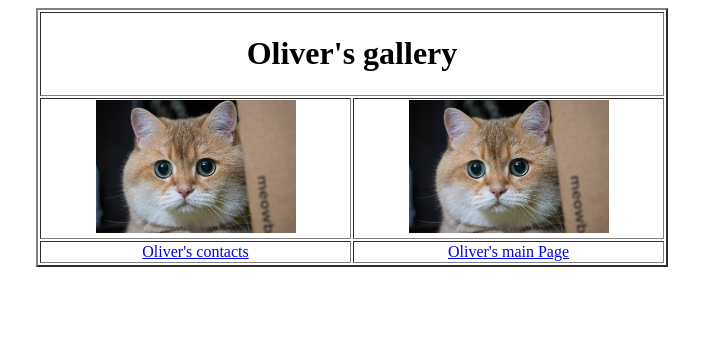
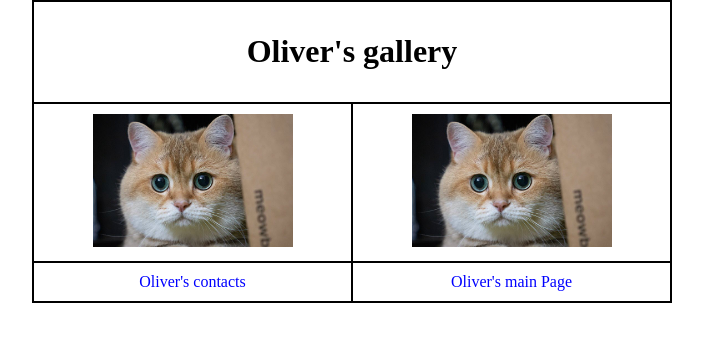
Before and after one commit to Mykhaylovskyy/HTML, a plain HTML site: page HW_21_1/pages/gallery.html in a window 1280 px wide. Shown: the whole page, without its empty margins (288-991 px from the left). Drawn offline with Linux system fonts and the light colour scheme.

Commit message:
Adding css-file and css styles to elements site

```diff
--- a/HW_21_1/pages/gallery.html
+++ b/HW_21_1/pages/gallery.html
@@ -3,32 +3,32 @@
     <head>
         <meta charset="UTF-8" />
         <title>Oliver's gallery</title>
+        <link rel="stylesheet" href="../style.css">
     </head>
     <body>
-        <center>
-        <table border='2' style = 'width:50%'>
+        <table>
             <tr>
-                <th colspan="2">
-                    <center><h1>Oliver's gallery</h1></center>
-                </th>
-            </tr>
-            <tr>
-                <td style = 'width:50%'>
-                    <center><img src="../photo/photo_main.jpg" width="200"></center>
-                </td>
-                <td>
-                    <center><img src="../photo/photo_main.jpg" width="200"></center>
+                <td class="td_center" colspan="2">
+                    <h1>Oliver's gallery</h1>
                 </td>
             </tr>
             <tr>
-                <td style = 'width:50%'>
-                    <center><a href ="../pages/contact.html" alt = "Oliver's contacts">Oliver's contacts</a></center>
+                <td class="td_center_50" style = 'width:50%'>
+                    <img src="../photo/photo_main.jpg" width="200">
                 </td>
-                <td>
-                    <center><a href ="../index.html" alt = "Oliver's gallery">Oliver's main Page</a></center>
+                <td class="td_center_50">
+                    <img src="../photo/photo_main.jpg" width="200">
+                </td>
+            </tr>
+            <tr>
+                <td class="td_center_50">
+                    <a href ="../pages/contact.html" alt = "Oliver's contacts">Oliver's contacts</a>
+                </td>
+                <td class="td_center_50">
+                    <a href ="../index.html" alt = "Oliver's gallery">Oliver's main Page</a>
                 </td>
             </tr>
         </table>
-        </center>
+
     </body>
 </html>
--- /dev/null
+++ b/HW_21_1/style.css
@@ -0,0 +1,35 @@
+body {
+        margin: 0;
+        display: flex;
+        justify-content: center;
+      }
+table {
+        border: 2px solid black;
+        border-collapse: collapse;
+        width:50%
+    }
+td  {
+        border: 2px solid black;
+        border-collapse: collapse;
+        padding: 10px;
+    }
+td.td_center{
+        text-align: center;
+    }
+td.td_center_50{
+        text-align: center;
+        width:50%;
+    }
+p.justified {
+    text-align: justify;
+  }
+a {
+    color: blue;
+    text-decoration: none;
+  }
+a:hover {
+    color: red;
+  }
+a:active {
+    color: green;
+  }
```
Also changed, not shown: HW_21_1/index.html (+13 -14 lines), HW_21_1/pages/contact.html (+11 -12 lines).
